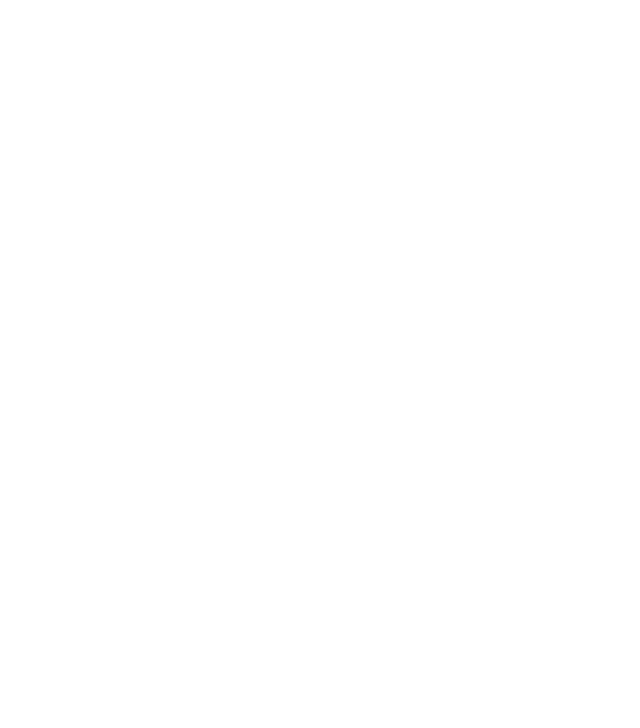
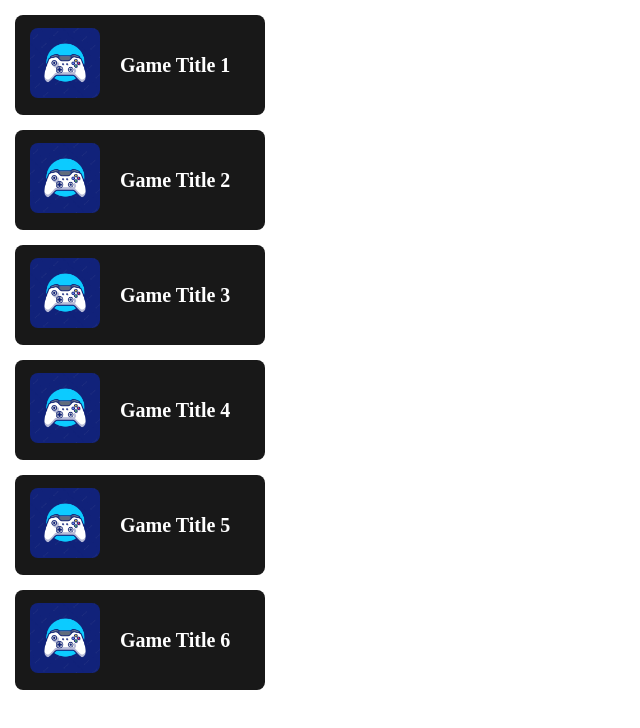
Before and after one commit to Mohaymen-Academy/FE_Team06_Summer1402-page-builder-react, a React (Vite) app in the folder Epik/: page /CardContainer in a window 1280 px wide. Before the commit this address had no page. Shown: the top 728 px of the page, without its empty margins (0-640 px from the left). Built offline with nearby package versions, Linux system fonts and the light colour scheme.

Commit message:
add cardcontainer

```diff
--- a/Epik/src/Router.jsx
+++ b/Epik/src/Router.jsx
@@ -4,6 +4,8 @@ import Header from "./components/Header.jsx";
 import HomeSlider from "./components/HomeSlider.jsx";
 import Footer from './components/Footer.jsx';
 import Category from "./components/Category.jsx";
+import CardContainer from "./components/CardContainer.jsx";
+
 
 import React, { usestate , useEffect } from "react";
 
@@ -16,6 +18,7 @@ const AppRouter = () => {
           <Route path='/HomeSlider' exact element={<HomeSlider/>} />
           <Route path='/Footer' exact element={<Footer/>} />
           <Route path='/Category' exact element={<Category/>} />
+          <Route path='/CardContainer' exact element={<CardContainer/>} />
         </Routes>
       </BrowserRouter>
   );
--- /dev/null
+++ b/Epik/src/assets/styles/CardContainer.scss
@@ -0,0 +1,22 @@
+
+.Category-cards {
+    display: flex;
+    flex-direction: row;
+    flex-wrap: wrap;
+    justify-content: center;
+    align-items: center;
+    gap: 2rem;
+    transition: transform 0.3s ease-in-out;
+    .slide-left {
+        transform: translateX(-100%);
+      }
+
+      .slide-right {
+        transform: translateX(100%);
+      }
+
+      .Category-cards.slide-left,
+      .Category-cards.slide-right {
+        transform: translateX(0%);
+      }
+  }
--- /dev/null
+++ b/Epik/src/assets/styles/HomeCard.scss
@@ -0,0 +1,45 @@
+.Game-card{
+    position:relative;
+    border-radius: 8px;
+    width: 250px;
+    height: 100px;
+    background-color: rgb(24, 24, 24);
+    display: flex;
+    flex-direction: row ;
+    transition: 0.1s;
+    cursor: pointer;
+    // margin-bottom: 15px;
+    margin: 15px;
+    position: relative;
+    transition: all 0.3s ease-in-out;
+    &:hover{
+        box-shadow: 0 0 10px 0 rgba(0, 0, 0, 0.2);
+    }
+    .Game-image-card{
+        // margin-bottom: 10px;
+        display: flex;
+        justify-content: center;
+        align-items: center;
+
+        img{
+            width: 70px;
+            height: 70px;
+            // margin-top: 20px;
+            margin-left: 15px;
+            border-radius: 8px;
+            margin-bottom: 15px;
+        }
+    }
+    .Game-inside-text{
+        display: flex;
+        flex-direction: column;
+        justify-content: center;
+        align-items: center;
+        margin-left: 20px;
+        .fonttextsize{
+            font-size: 20px;
+            font-weight: bold;
+            color: #fff;
+        }
+    }
+}
--- /dev/null
+++ b/Epik/src/components/CardContainer.jsx
@@ -0,0 +1,58 @@
+import React, { useState } from 'react';
+import HomeCard from "./HomeCard.jsx";
+import gameimage from '../assets/images/gameimage.jpg';
+import '../assets/styles/Category.scss'
+import ArrowBackIosNewIcon from '@mui/icons-material/ArrowBackIosNew';
+import ArrowForwardIosIcon from '@mui/icons-material/ArrowForwardIos';
+
+
+function CardContainer() {
+  const games = [
+    {
+      id: 1,
+      title: "Game Title 1",
+      cost: "1.99$",
+      image: gameimage
+    },
+    {
+      id: 2,
+      title: "Game Title 2",
+      cost: "1.99$",
+      image: gameimage
+    },
+    {
+      id: 3,
+      title: "Game Title 3",
+      cost: "1.99$",
+      image: gameimage
+    },
+    {
+      id: 4,
+      title: "Game Title 4",
+      cost: "1.99$",
+      image: gameimage
+    },
+    {
+      id: 5,
+      title: "Game Title 5",
+      cost: "1.99$",
+      image: gameimage
+    },
+    {
+      id: 6,
+      title: "Game Title 6",
+      cost: "1.99$",
+      image: gameimage
+    }
+  ];
+
+  return (
+      <div className="Category-cards">
+        {games.map((game) => (
+          <HomeCard key={game.id} Title={game.title}  Img={game.image} />
+        ))}
+      </div>
+  );
+}
+
+export default CardContainer;
--- /dev/null
+++ b/Epik/src/components/HomeCard.jsx
@@ -0,0 +1,21 @@
+import '../assets/styles/HomeCard.scss'
+import gameimage from '../assets/images/gameimage.jpg';
+
+
+const HomeCard = (props) =>{
+    return(
+        <div className="Game-card" onClick={handleClick}>
+            <div className ="Game-image-card">
+                {props.Img==null ? <img src={gameimage} alt=""/> : <img src={props.Img} alt=""/>}
+            </div>
+            <div className ="Game-inside-text">
+                <h2 className='fonttextsize'>{props.Title}</h2>
+            </div>
+        </div>
+    )
+    function handleClick()
+    {
+        // window.location.href = "/randomgame";
+    }
+}
+export default HomeCard;
```
